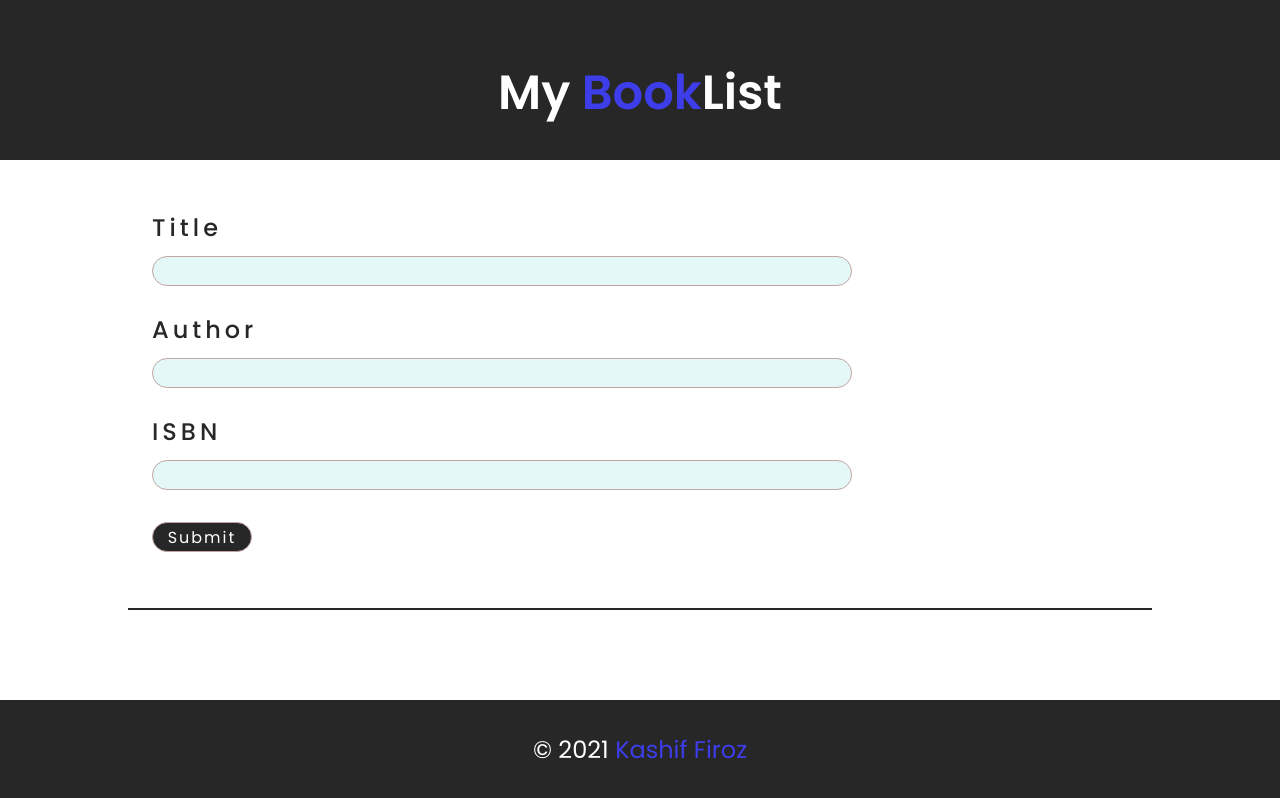
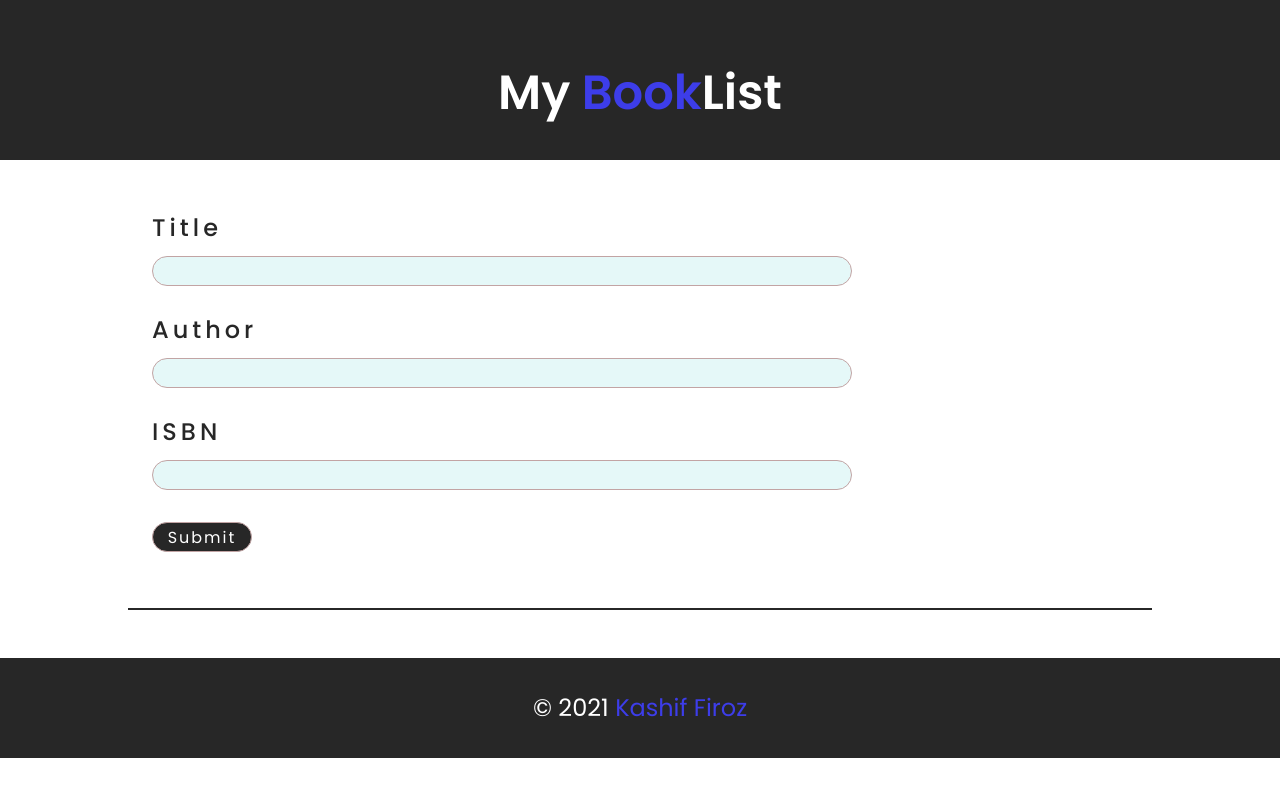
Before and after one commit to kashifcap/BooklistApp, a plain HTML site: page index.html in a window 1280 px wide. Drawn offline with Linux system fonts and the light colour scheme.

Commit message:
Fixed fixed footer error

```diff
--- a/static/main.css
+++ b/static/main.css
@@ -28,12 +28,10 @@ main {
   width: 80%;
   margin: 0 auto;
   line-height: 1;
+  margin-bottom: 3rem;
 }
 
 footer {
-  position: fixed;
-  left: 0;
-  bottom: 0;
   width: 100%;
   height: 100px;
   padding: 2rem 0;
```
